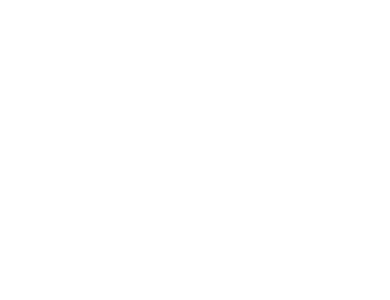
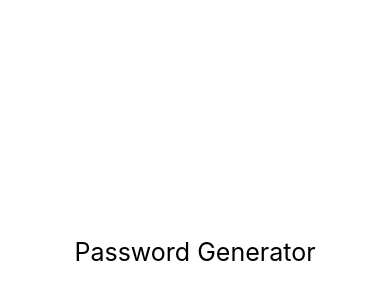
Before and after one commit to blevinspercussion/password-generator-react-native, a React Native app: screen / in a window 390 px wide. Shown: the part 170-470 px from the top of the page. Built offline with nearby package versions, Linux system fonts and the light colour scheme.

Commit message:
Basic component structure in place

```diff
--- a/App.js
+++ b/App.js
@@ -1,6 +1,24 @@
 import { StatusBar } from "expo-status-bar";
 import { StyleSheet, Text, View } from "react-native";
 
+import Switch from "./components/Switch";
+import GenerateButton from "./components/GenerateButton";
+
 export default function App() {
-  return <View></View>;
+  return (
+    <View style={styles.appContainer}>
+      <Text style={styles.title}>Password Generator</Text>
+    </View>
+  );
 }
+
+const styles = StyleSheet.create({
+  appContainer: {
+    flex: 1,
+    alignItems: "center",
+    justifyContent: "center",
+  },
+  title: {
+    fontSize: 25,
+  },
+});
--- /dev/null
+++ b/components/GenerateButton.jsx
@@ -0,0 +1,7 @@
+import { StyleSheet } from "react-native";
+
+export default function GenerateButton() {
+  return <View></View>;
+}
+
+const styles = StyleSheet.create({});
--- /dev/null
+++ b/components/Switch.jsx
@@ -0,0 +1,7 @@
+import { StyleSheet } from "react-native";
+
+export default function Switch() {
+  return <View></View>;
+}
+
+const styles = StyleSheet.create({});
--- a/package.json
+++ b/package.json
@@ -12,7 +12,10 @@
     "expo": "~48.0.9",
     "expo-status-bar": "~1.4.4",
     "react": "18.2.0",
-    "react-native": "0.71.4"
+    "react-native": "0.71.4",
+    "react-native-web": "~0.18.10",
+    "react-dom": "18.2.0",
+    "@expo/webpack-config": "^18.0.1"
   },
   "devDependencies": {
     "@babel/core": "^7.20.0"
```
Also changed, not shown: 1 other file (tests, documents, lock files or other folders).
